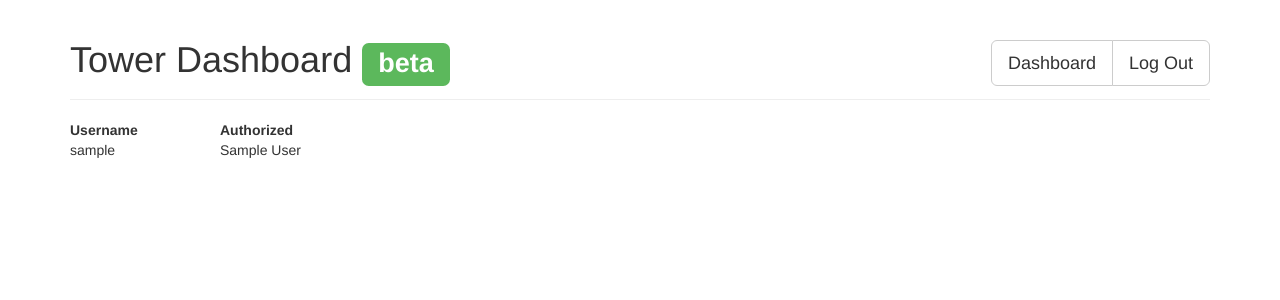
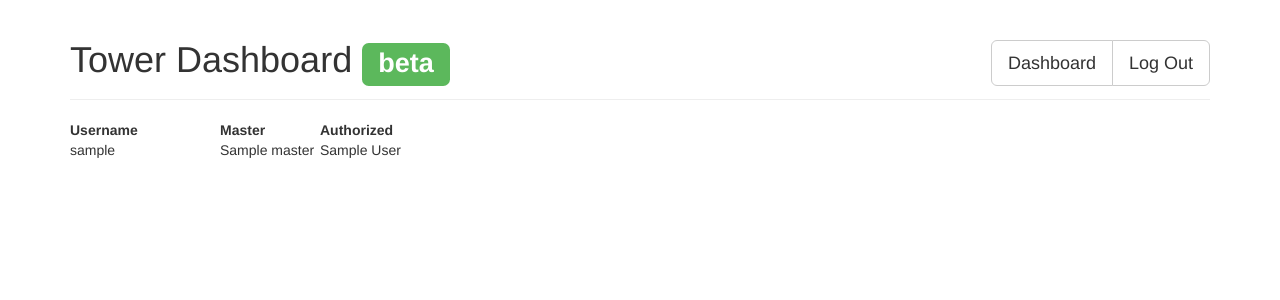
Before and after one commit to 2JS/tower2, a Python web app: template app/templates/users.html in a window 1280 px wide. Shown: the top 300 px of the page. Run offline with Jinja, Linux system fonts and the light colour scheme; the template is opened without the code that fills it: most values are stand-ins (such as "Sample title", 1, 10 or a date in 2020); some libraries are stand-ins or nearby versions.

Commit message:
Display master

```diff
--- a/app/templates/users.html
+++ b/app/templates/users.html
@@ -20,10 +20,11 @@
     </div>
     <table>
       <tbody>
-        <tr><th width=150>Username</th><th width=200>Authorized</th></tr>
+        <tr><th width=150>Username</th><th width=100>Master</th><th width=200>Authorized</th></tr>
         {% for username, user in users.items() %}
         <tr>
           <td>{{ username }}</td>
+          <td>{{ user.master}} </td>
           <td>
             {{ user.authorized }}
             {% if not user.master %}
```
